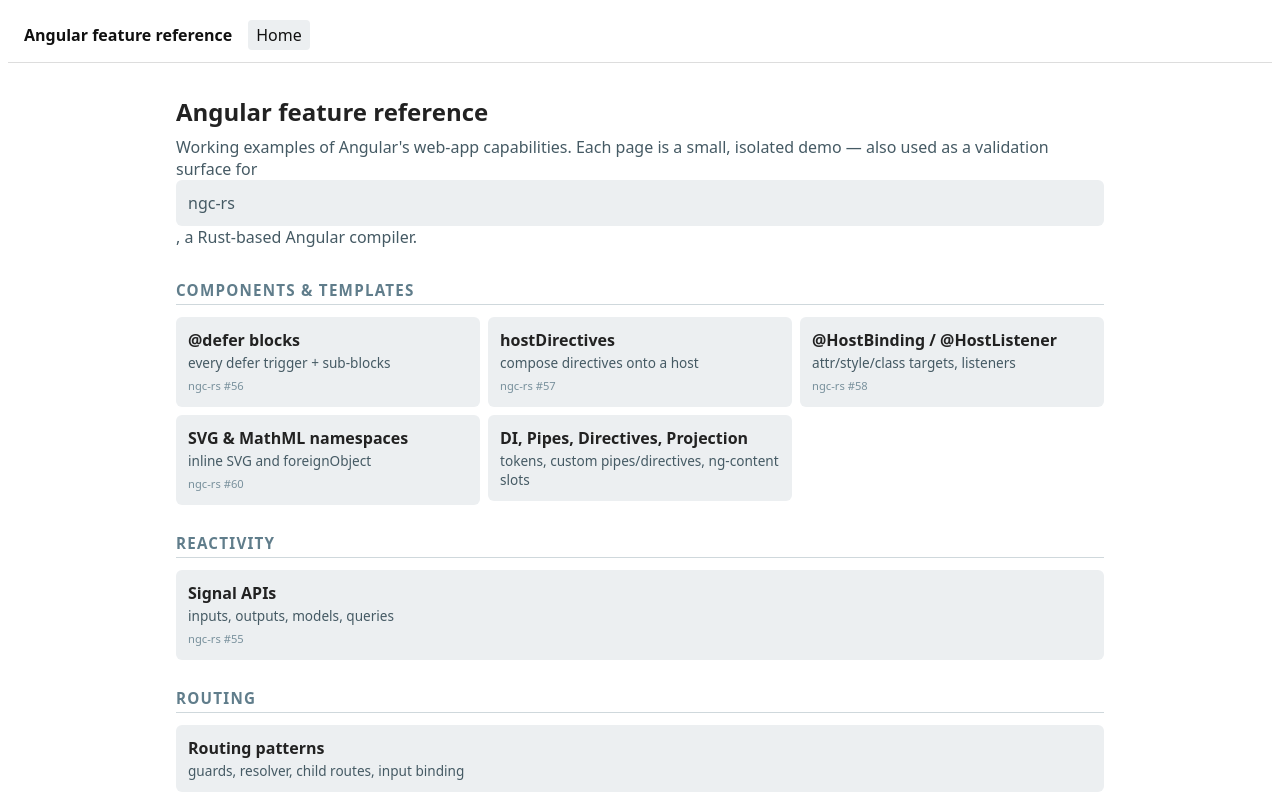
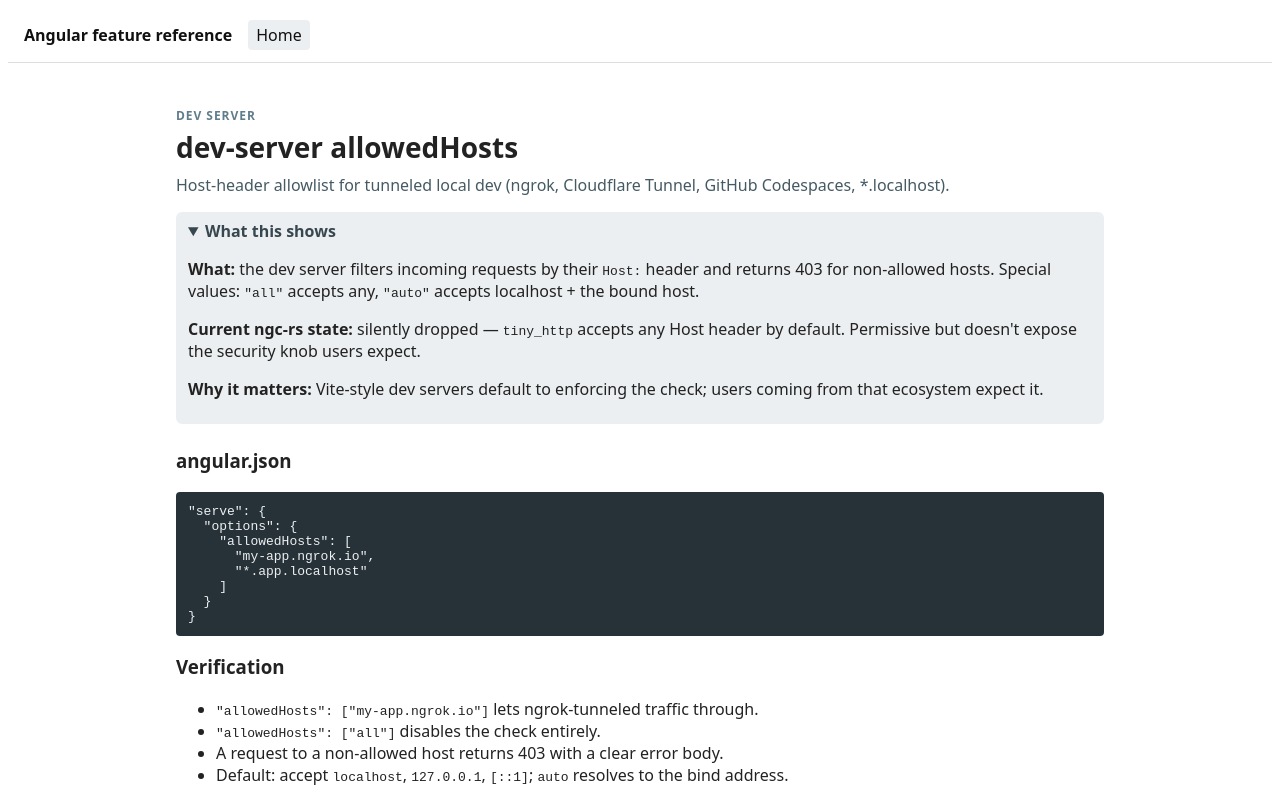
Before and after one commit to lukekania/ngc-rs-test-project, an Angular app: page /allowed-hosts in a window 1280 px wide. Before the commit this address led to /. Shown: the top 800 px of the page. Built offline with nearby package versions, Linux system fonts and the light colour scheme.

Commit message:
feat: add issue-144 dev-server allowedHosts page

```diff
--- a/src/app/app.routes.ts
+++ b/src/app/app.routes.ts
@@ -175,5 +175,12 @@ export const routes: Routes = [
         (m) => m.Issue143HeadersComponent,
       ),
   },
+  {
+    path: 'allowed-hosts',
+    loadComponent: () =>
+      import('./features/issue-144-allowed-hosts/issue-144-allowed-hosts.component').then(
+        (m) => m.Issue144AllowedHostsComponent,
+      ),
+  },
   { path: '**', redirectTo: '' },
 ];
--- a/src/app/features/home/home.component.ts
+++ b/src/app/features/home/home.component.ts
@@ -82,6 +82,7 @@ const GROUPS: FeatureGroup[] = [
       { label: 'servePath', path: '/serve-path', issue: 139, blurb: 'mount dev server under subpath (/admin/)' },
       { label: 'SSL / HTTPS', path: '/dev-server-ssl', issue: 142, blurb: 'ssl / sslKey / sslCert for HTTPS dev' },
       { label: 'Custom headers', path: '/dev-server-headers', issue: 143, blurb: 'CSP / COOP / cache-control headers in dev' },
+      { label: 'allowedHosts', path: '/allowed-hosts', issue: 144, blurb: 'Host-header allowlist (ngrok, Codespaces, *.localhost)' },
     ],
   },
 ];
--- /dev/null
+++ b/src/app/features/issue-144-allowed-hosts/issue-144-allowed-hosts.component.ts
@@ -0,0 +1,54 @@
+import { Component } from '@angular/core';
+import { FeaturePageComponent } from '../../shared/feature-page/feature-page.component';
+
+@Component({
+  selector: 'app-issue-144-allowed-hosts',
+  imports: [FeaturePageComponent],
+  template: `
+    <app-feature-page
+      title="dev-server allowedHosts"
+      groupLabel="Dev server"
+      description="Host-header allowlist for tunneled local dev (ngrok, Cloudflare Tunnel, GitHub Codespaces, *.localhost)."
+      [issue]="144"
+      [notesOpen]="true"
+    >
+      <ng-container ngProjectAs="[notes]">
+        <p>
+          <strong>What:</strong> the dev server filters incoming requests by their
+          <code>Host:</code> header and returns 403 for non-allowed hosts. Special values:
+          <code>"all"</code> accepts any, <code>"auto"</code> accepts localhost + the bound
+          host.
+        </p>
+        <p>
+          <strong>Current ngc-rs state:</strong> silently dropped — <code>tiny_http</code>
+          accepts any Host header by default. Permissive but doesn't expose the security knob
+          users expect.
+        </p>
+        <p>
+          <strong>Why it matters:</strong> Vite-style dev servers default to enforcing the
+          check; users coming from that ecosystem expect it.
+        </p>
+      </ng-container>
+
+      <h3>angular.json</h3>
+      <pre><code>"serve": &#123;
+  "options": &#123;
+    "allowedHosts": [
+      "my-app.ngrok.io",
+      "*.app.localhost"
+    ]
+  &#125;
+&#125;</code></pre>
+
+      <h3>Verification</h3>
+      <ul>
+        <li><code>"allowedHosts": ["my-app.ngrok.io"]</code> lets ngrok-tunneled traffic through.</li>
+        <li><code>"allowedHosts": ["all"]</code> disables the check entirely.</li>
+        <li>A request to a non-allowed host returns 403 with a clear error body.</li>
+        <li>Default: accept <code>localhost</code>, <code>127.0.0.1</code>, <code>[::1]</code>; <code>auto</code> resolves to the bind address.</li>
+      </ul>
+    </app-feature-page>
+  `,
+  styles: [`pre { background: #263238; color: #eceff1; padding: 0.75rem; border-radius: 4px; overflow-x: auto; }`],
+})
+export class Issue144AllowedHostsComponent {}
```
